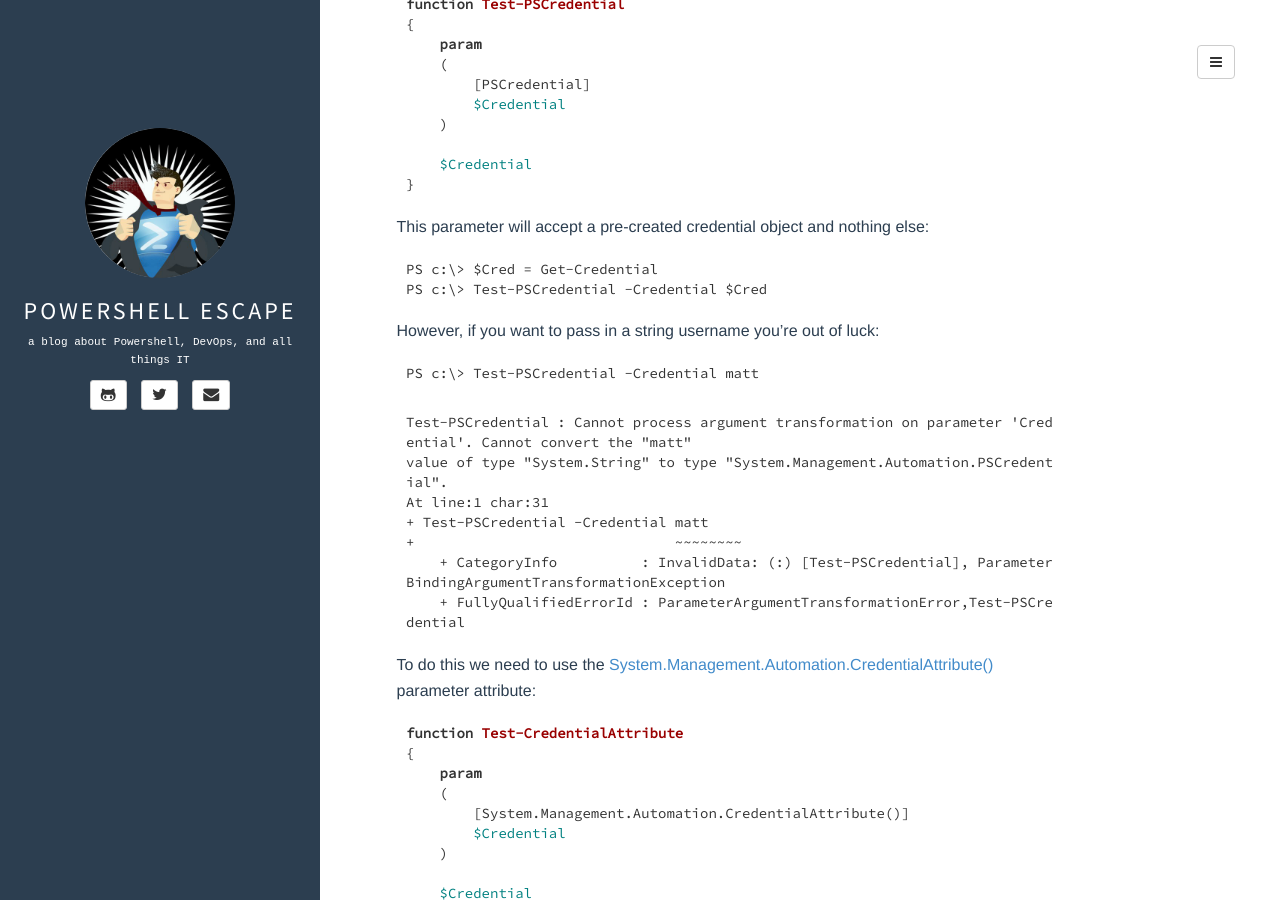
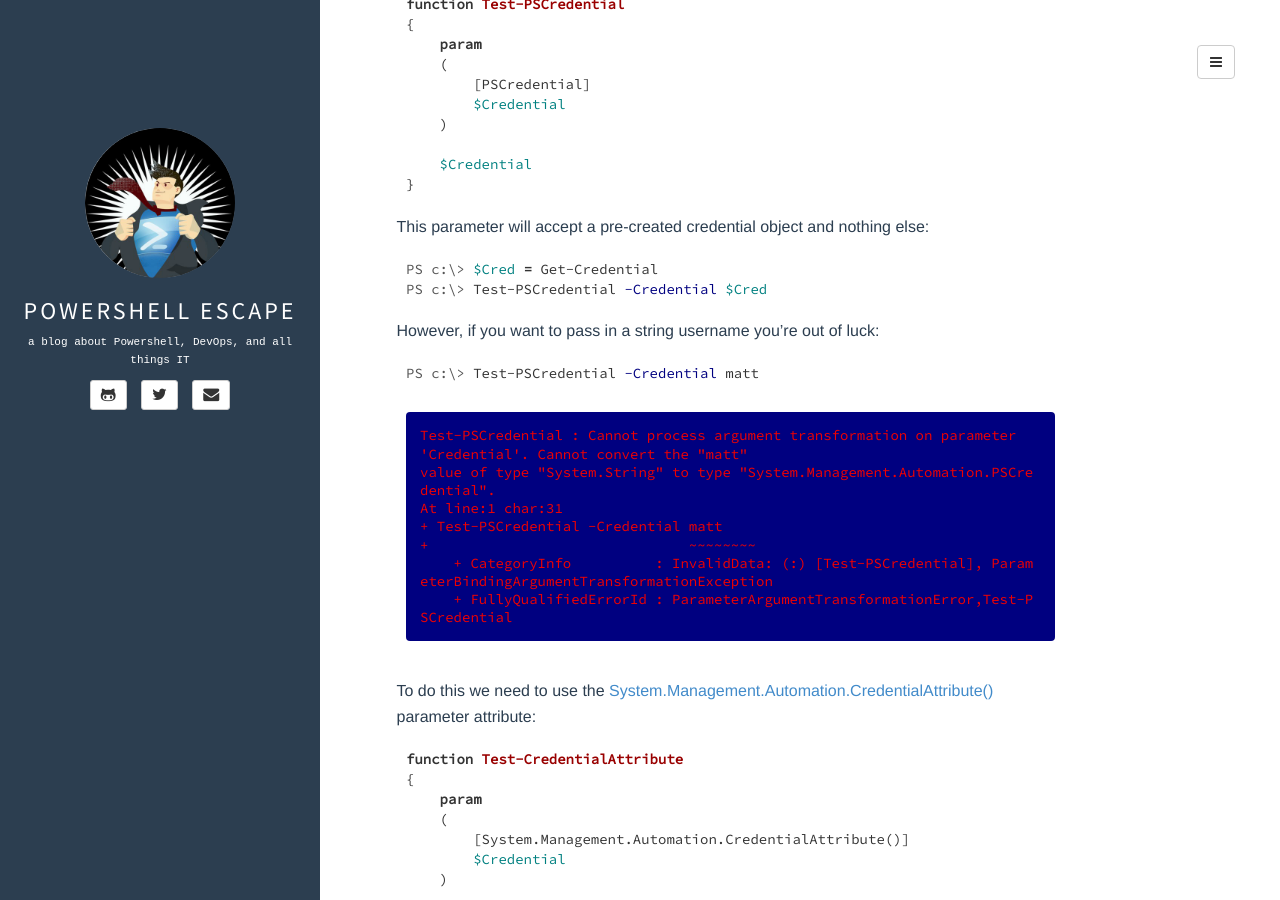
Before and after one commit to mattmcnabb/mattmcnabb.github.io, a Jekyll site: the page built from _posts/2016-07-18-Powershell-5-PSCredential.md, in a window 1280 px wide and 900 px high, scrolled down 426 px. Built offline with Jekyll 4.4.1, drawn with Linux system fonts in a browser that asks for light colours; comment, search, counter and statistics services are not loaded.

Commit message:
fix console highlighting

````diff
--- a/_posts/2016-07-18-Powershell-5-PSCredential.md
+++ b/_posts/2016-07-18-Powershell-5-PSCredential.md
@@ -33,18 +33,18 @@ function Test-PSCredential
 
 This parameter will accept a pre-created credential object and nothing else:
 
-``` Console
+``` console
 PS c:\> $Cred = Get-Credential
 PS c:\> Test-PSCredential -Credential $Cred
 ```
 
 However, if you want to pass in a string username you're out of luck:
 
-``` Console
+``` console
 PS c:\> Test-PSCredential -Credential matt
 ```
 
-``` ConsoleError
+``` consoleerror
 Test-PSCredential : Cannot process argument transformation on parameter 'Credential'. Cannot convert the "matt"
 value of type "System.String" to type "System.Management.Automation.PSCredential".
 At line:1 char:31
@@ -77,7 +77,7 @@ You can read about how this attribute works [here][CredAttrExplain]. When you us
 
 So I attempted to demonstrate this approach in my demo and found that when I ran `Test-PSCredential` I didn't receive an error - it behaved exactly the same way as using `CredentialAttribute()`! It seems that the `PSCredential` class has gotten a bit of an upgrade in PowerShell 5.0. Let's check it out:
 
-``` Console
+``` console
 Trace-Command -Expression {Test-PSCredential -Credential matt} -Name ParameterBinding -PSHost
 DEBUG: ParameterBinding Information: 0 : BIND arg [matt] to parameter [Credential]
 DEBUG: ParameterBinding Information: 0 :     Executing DATA GENERATION metadata: [System.Management.Automation.CredentialAttribute]
````
